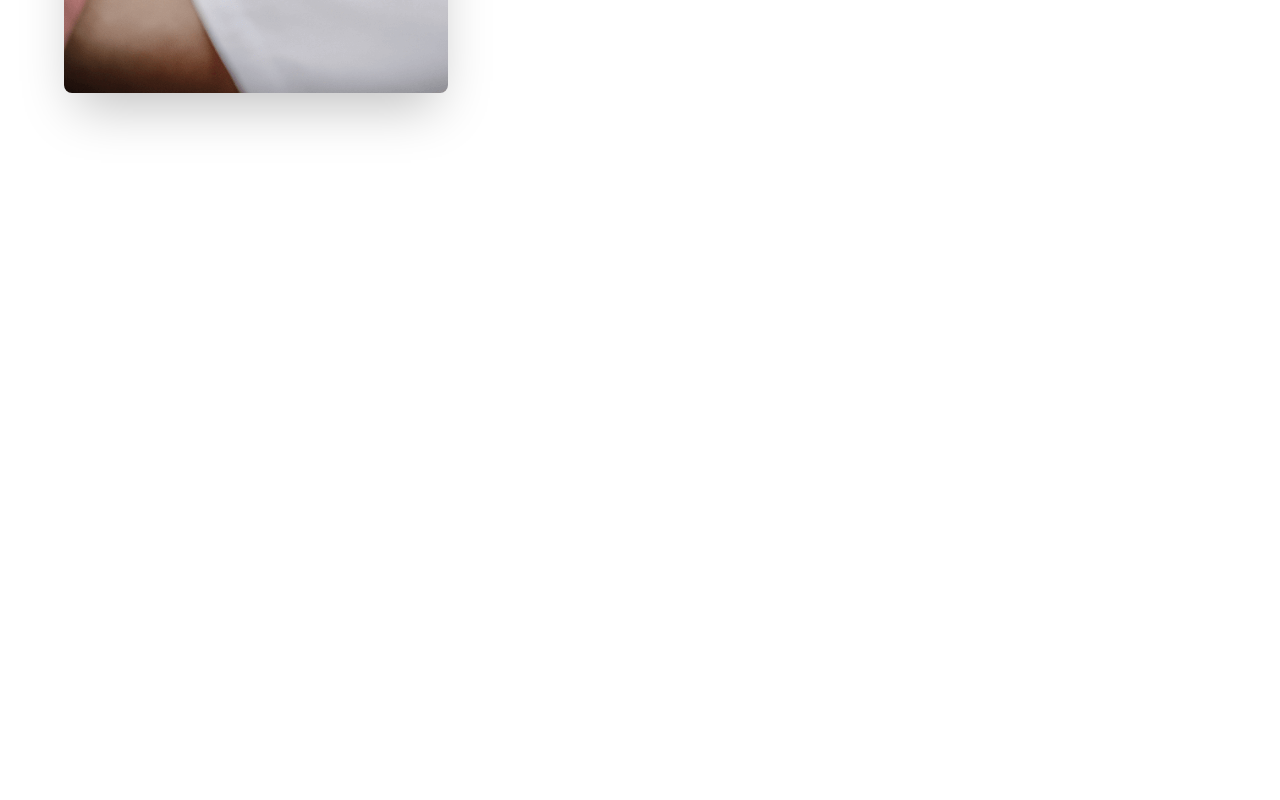
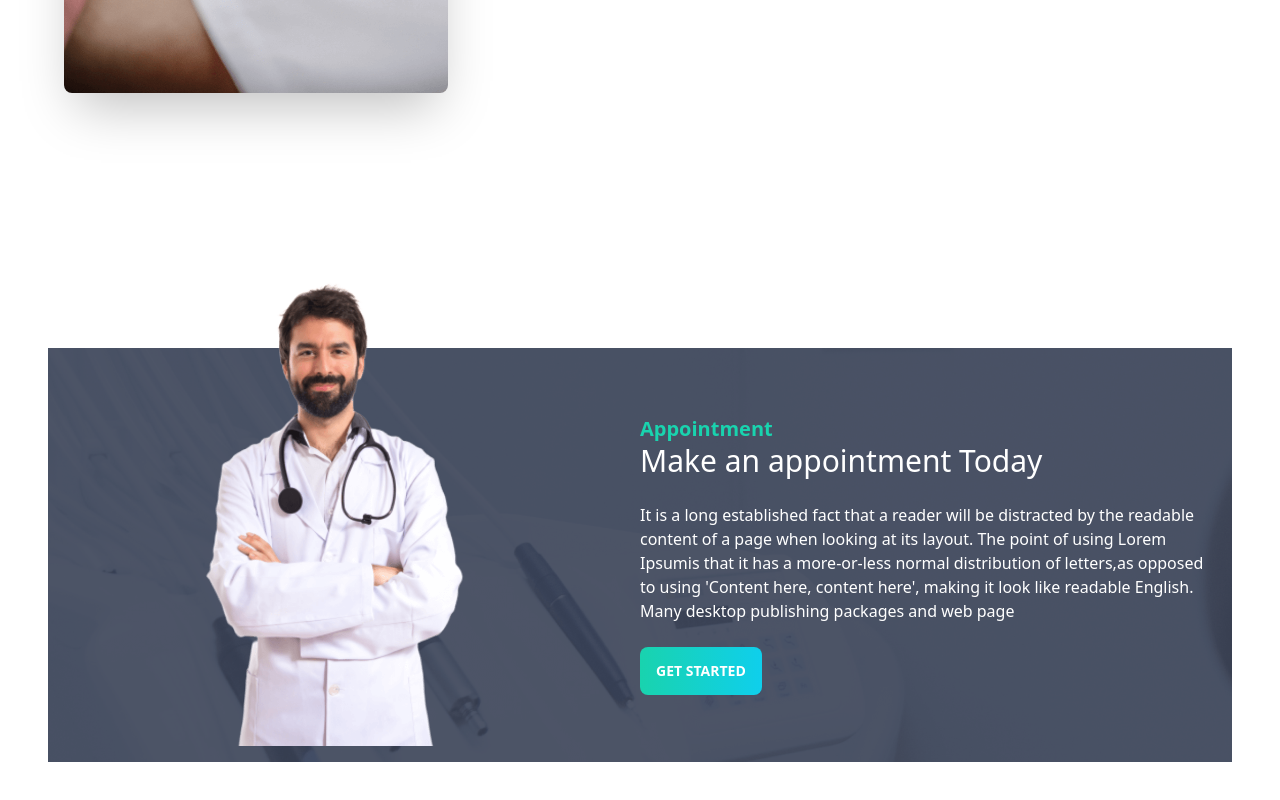
Before and after one commit to DaloarHossan/Doctor-portal-Client, a React (Create React App) app: page / in a window 1280 px wide. Shown: the part 2143-2943 px from the top of the page. Before the commit the page ends 2395 px from the top, so only its background shows below. Built offline with nearby package versions, Linux system fonts and the light colour scheme.

Commit message:
appointment-homepage

```diff
--- /dev/null
+++ b/src/Pages/Home/Appointment.js
@@ -0,0 +1,29 @@
+import React from "react";
+import doctor from '../../assets/images/doctor.png'
+import background from '../../assets/images/appointment.png'
+import PrimaryButton from "./PrimaryButton";
+
+const Appointment = () => {
+  return (
+    <div className='my-24' style={{ backgroundImage:`url(${background})`}}>
+      <div className="hero">
+        <div className="hero-content flex-col lg:flex-row">
+          <img
+            src={doctor}
+            className="mt-[-130px] max-w-lg"
+          />
+          <div className='ml-12'>
+            <h4 className="text-xl text-secondary font-bold">Appointment</h4>
+            <h2 className='text-3xl text-white'>Make an appointment Today</h2>
+            <p className="py-6 text-white">
+            It is a long established fact that a reader will be distracted by the readable content of a page when looking at its layout. The point of using Lorem Ipsumis that it has a more-or-less normal distribution of letters,as opposed to using 'Content here, content here', making it look like readable English. Many desktop publishing packages and web page
+            </p>
+            <PrimaryButton>Get Started</PrimaryButton>
+          </div>
+        </div>
+      </div>
+    </div>
+  );
+}
+
+export default Appointment;
--- a/src/Pages/Home/Home.js
+++ b/src/Pages/Home/Home.js
@@ -1,4 +1,5 @@
 import React from 'react';
+import Appointment from './Appointment';
 import Banner from './Banner';
 import DentalCare from './DentalCare';
 import Info from './Info';
@@ -11,6 +12,7 @@ const Home = () => {
 			<Info></Info>
 			<Services></Services>
 			<DentalCare></DentalCare>
+			<Appointment></Appointment>
 		</div>
 	);
 };
```
